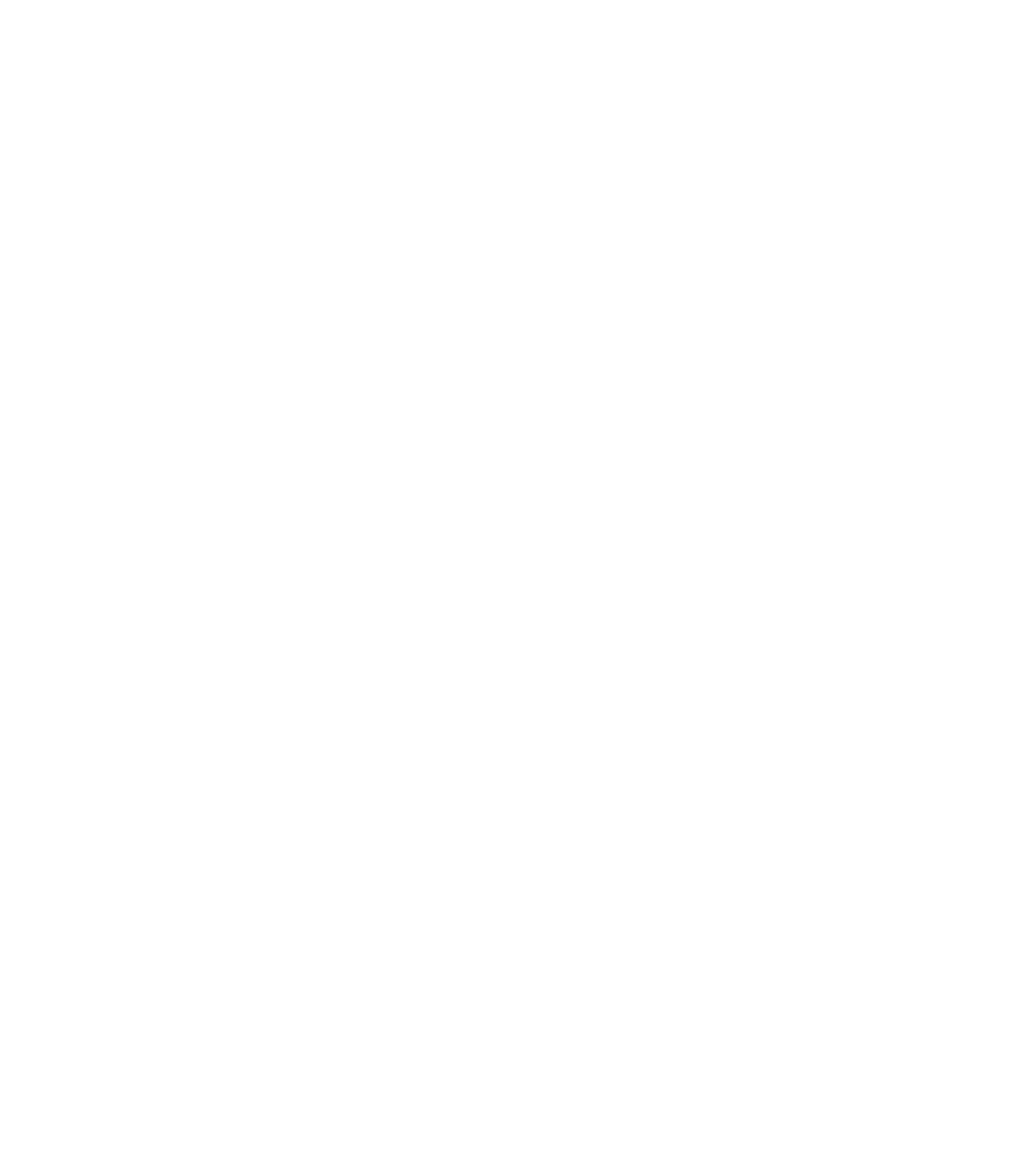
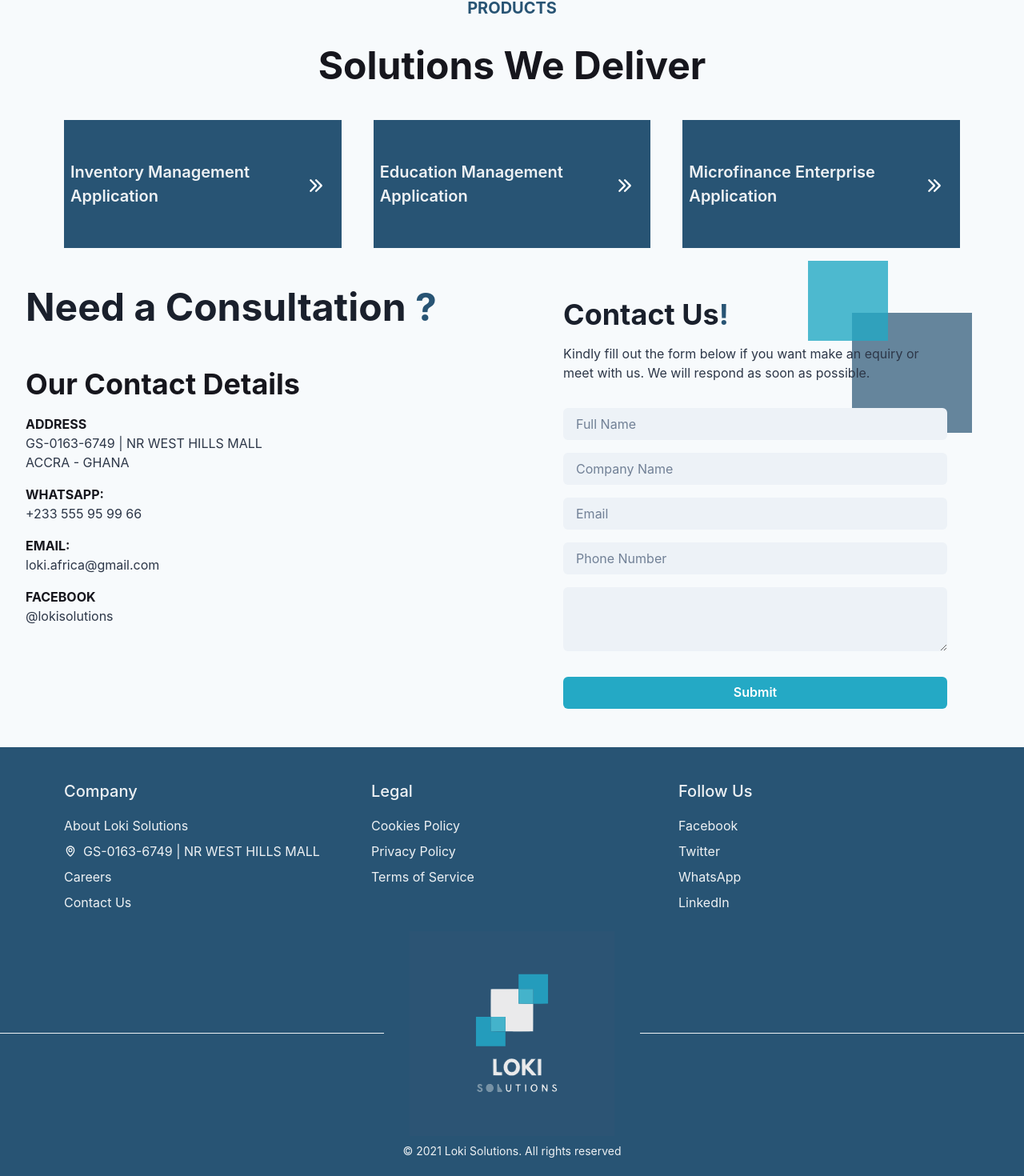
Before and after one commit to mpereannor/lokisolutions, a Next.js app: page / in a window 1280 px wide. Shown: the part 1118-2588 px from the top of the page at 80% size. Before the commit the page ends 1097 px from the top, so only its background shows below. Built offline with nearby package versions, Linux system fonts and the light colour scheme.

Commit message:
feat: implement footer

```diff
--- a/src/components/Feature.js
+++ b/src/components/Feature.js
@@ -7,9 +7,22 @@
   Flex,
   Container,
   Heading,
+  HStack,
+  VStack,
+  Center,
+  Popover,
+  PopoverTrigger,
+  PopoverContent,
+  PopoverHeader,
+  PopoverBody,
+  PopoverFooter,
+  PopoverArrow,
+  PopoverCloseButton,
+  Portal,
 } from "@chakra-ui/react";
+import { ArrowRightIcon } from "@chakra-ui/icons";
 import { FcAssistant, FcDonate, FcInTransit } from "react-icons/fc";
-import { FaCloudMeatball, FaUsersCog, FaNetworkWired } from "react-icons/fa"
+import { FaCloudMeatball, FaUsersCog, FaNetworkWired } from "react-icons/fa";
 
 const Feature = ({ title, text, icon }) => {
   return (
@@ -26,7 +39,9 @@
       >
         {icon}
       </Flex>
-      <Text fontWeight={700} fontSize={"xl"}>{title}</Text>
+      <Text fontWeight={700} fontSize={"xl"}>
+        {title}
+      </Text>
       <Text color={"gray.800"}>{text}</Text>
     </Stack>
   );
@@ -34,11 +49,7 @@
 
 export default function MainFeauture() {
   return (
-    <Box p={4}
-    // bg="#24a9c5"
-    bg="#d7f2f8"
-    // bg="#285474"
-    >
+    <Box p={4} bg="#d7f2f8">
       <Stack spacing={4} as={Container} maxW={"3xl"} textAlign={"center"}>
         <Text
           fontFamily={"heading"}
@@ -50,32 +61,32 @@
         >
           Services
         </Text>
-        <Heading lineHeight={1.2} fontwWeight={500} fontSize={{base:"3xl", md: "5xl"}}>Explore our Offerings</Heading>
-
+        <Heading
+          lineHeight={1.2}
+          fontwWeight={500}
+          fontSize={{ base: "3xl", md: "5xl" }}
+        >
+          Explore Our Offerings
+        </Heading>
       </Stack>
 
       <SimpleGrid columns={{ base: 1, md: 3 }} spacing={10} mt={6}>
         <Feature
-          icon={<Icon as={FaCloudMeatball} color={'#285474'}
-          w={10} h={10} />}
+          icon={<Icon as={FaCloudMeatball} color={"#285474"} w={10} h={10} />}
           title={"Software Development"}
           text={
             "we deliver scalable and reliable software solutions for any browser, device and operating system. Merging our perspectives from other fields with the latest and tested IT tools, we are able to deliver custom solutions and products that perfectly fit the needs of our clients"
           }
         />
         <Feature
-          icon={<Icon as={FaUsersCog}
-          color={'#285474'}
-          w={10} h={10} />}
+          icon={<Icon as={FaUsersCog} color={"#285474"} w={10} h={10} />}
           title={"UX/UI Design"}
           text={
             "we combine the latest UI/UX trends with our clients' individual goals and needs to deliver beautiful designs that helps businesses grow"
           }
         />
         <Feature
-          icon={<Icon as={ FaNetworkWired }
-          color={'#285474'}
-           w={10} h={10} />}
+          icon={<Icon as={FaNetworkWired} color={"#285474"} w={10} h={10} />}
           title={"Consulting"}
           text={
             "Our engineers and designers Our experts can help to develop and implement an effective software development strategy, assist in smooth digital transformation and system integration as well as advise on improvements to your digital customer experience"
@@ -85,3 +96,75 @@
     </Box>
   );
 }
+
+const features = [
+  {
+    id: 1,
+    title: "Inventory Management Application",
+    desc: "Inventory management software that makes trakcing stock accurately",
+  },
+  {
+    id: 2,
+    title: "Education Management Application",
+    desc: "All-in-One information management system for your K12 school",
+  },
+  {
+    id: 3,
+    title: "Microfinance Enterprise Application",
+    desc: "Simple to use app to manage your Susu(micro-finance) business",
+  },
+];
+
+export function ProductFeature() {
+  return (
+    <Box p={4}>
+      <Stack spacing={4} as={Container} maxW={"3xl"} textAlign={"center"}>
+        <Text
+          fontFamily={"heading"}
+          fontWeight={700}
+          textTransform={"uppercase"}
+          mb={3}
+          fontSize={"xl"}
+          color={"#285474"}
+        >
+          Products
+        </Text>
+        <Heading
+          lineHeight={1.2}
+          fontwWeight={500}
+          fontSize={{ base: "3xl", md: "5xl" }}
+        >
+          Solutions We Deliver
+        </Heading>
+      </Stack>
+
+      <Container maxW={"6xl"} mt={10}>
+        <SimpleGrid columns={{ base: 1, md: 2, lg: 3 }} spacing={10}>
+          {features.map((feature) => (
+            <HStack key={feature.id} align={"top"}>
+              <Center p={"2"} h={{ base: "20", md: "40" }} bg={"#285474"}>
+                <Text color={"whiteAlpha.900"} fontSize={"xl"} fontWeight={600}>
+                  {feature.title}
+                </Text>
+                <Box p={"4"} _hover={{ cursor: "pointer" }}>
+                  <Popover>
+                    <PopoverTrigger>
+                      <ArrowRightIcon color={"white"} />
+                    </PopoverTrigger>
+                    <Portal>
+                      <PopoverContent bg={"gray.50"} h={"40"}>
+                        <PopoverBody>
+                          <Text color={"gray.600"}>{feature.desc}</Text>
+                        </PopoverBody>
+                      </PopoverContent>
+                    </Portal>
+                  </Popover>
+                </Box>
+              </Center>
+            </HStack>
+          ))}
+        </SimpleGrid>
+      </Container>
+    </Box>
+  );
+}
--- a/src/components/Footer.js
+++ b/src/components/Footer.js
@@ -1,3 +1,90 @@
-import { Flex } from '@chakra-ui/react'
+import {
+  Box,
+  Container,
+  Link,
+  SimpleGrid,
+  Stack,
+  Text,
+  Flex,
+  Tag,
+  useColorModeValue,
+  HStack,
+} from "@chakra-ui/react";
+import { LogoIcon } from "./elements/Icon";
+import { BiMap } from "react-icons/bi";
 
-export const Footer = (props) => <Flex as="footer" py="8rem" {...props} />
+const ListHeader = ({ children }) => {
+  return (
+    <Text fontWeight={"500"} fontSize={"xl"} mb={2}>
+      {children}
+    </Text>
+  );
+};
+
+export default function Footer() {
+  return (
+    <Box bg={"#285474"} color={"whiteAlpha.900"}>
+      <Container as={Stack} maxW={"6xl"}
+       pt={10}
+       >
+        <SimpleGrid columns={{ base: 1, sm: 2, md: 3 }} spacing={8}>
+          <Stack align={"flex-start"}>
+            <ListHeader>Company</ListHeader>
+              <Link href={"#"}>About Loki Solutions</Link>
+            <HStack>
+              <BiMap position="left" />
+            <Link href={"#"}>GS-0163-6749 | NR WEST HILLS MALL</Link>
+            </HStack>
+            <Link href={"#"}>Careers</Link>
+            <Link href={"#"}>Contact Us</Link>
+          </Stack>
+          <Stack align={"flex-start"}>
+            <ListHeader>Legal</ListHeader>
+            <Link href={"#"}>Cookies Policy</Link>
+            <Link href={"#"}>Privacy Policy</Link>
+            <Link href={"#"}>Terms of Service</Link>
+          </Stack>
+          <Stack align={"flex-start"}>
+            <ListHeader>Follow Us</ListHeader>
+            <Link href={"#"}>Facebook</Link>
+            <Link href={"#"}>Twitter</Link>
+            <Link href={"#"}>WhatsApp</Link>
+            <Link href={"#"}>LinkedIn</Link>
+          </Stack>
+        </SimpleGrid>
+      </Container>
+      <Box
+      py={6}
+      >
+        <Flex
+          align={"center"}
+          _before={{
+            content: '""',
+            borderBottom: "1px solid",
+            borderColor: "whiteAlpha.900",
+            flexGrow: 1,
+            mr: 8,
+          }}
+          _after={{
+            content: '""',
+            borderBottom: "1px solid",
+            borderColor: "whiteAlpha.900",
+            flexGrow: 1,
+            ml: 8,
+          }}
+        >
+          <LogoIcon boxSize={{
+              base: "40%",
+              sm: "30%",
+              md: "20%"
+          }} />
+        </Flex>
+        <Text
+         pt={2}
+          fontSize={"sm"} textAlign={"center"}>
+          © 2021 Loki Solutions. All rights reserved
+        </Text>
+      </Box>
+    </Box>
+  );
+}
--- /dev/null
+++ b/src/components/Form.js
@@ -0,0 +1,172 @@
+import {
+  Box,
+  Flex,
+  Stack,
+  Heading,
+  Text,
+  Container,
+  Input,
+  Button,
+  SimpleGrid,
+  Avatar,
+  AvatarGroup,
+  useBreakpointValue,
+  IconProps,
+  Icon,
+  Textarea,
+} from "@chakra-ui/react";
+
+import { BackgroundLogoIcon } from "./elements/Icon";
+
+export function ContactForm() {
+  return (
+    <Box
+      position={"relative"}
+      bgImage="url('/loki_logo.svg')"
+      bgPosition={{
+        base: "top right",
+        md: "top right",
+        lg: "top right",
+      }}
+      // "bottom left"
+      bgRepeat="no-repeat"
+    >
+      <Container
+        p={{ base: 4, sm: 6, md: 8 }}
+        as={SimpleGrid}
+        maxW={"7xl"}
+        columns={{ base: 1, md: 2 }}
+        spacing={{ base: 10, lg: 24 }}
+      >
+        <Stack spacing={{ base: 10, md: 12 }}>
+          <Heading
+            color={"gray.800"}
+            lineHeight={1.1}
+            fontSize={{ base: "3xl", sm: "4xl", md: "5xl" }}
+          >
+            Need a Consultation{" "}
+            <Text as={"span"} bg="#285474" bgClip="text">
+              ?
+            </Text>{" "}
+          </Heading>
+          <Stack spacing={4} align={"left"}>
+            <Box>
+              <Heading>Our Contact Details</Heading>
+            </Box>
+            <Box textTransform="uppercase">
+              <Text fontWeight="bold">ADDRESS</Text>
+              <Text color={"gray.700"}>GS-0163-6749 | NR WEST HILLS MALL</Text>
+              <Text color={"gray.700"}>Accra - Ghana</Text>
+            </Box>
+            <Box>
+              <Text fontWeight="bold">WHATSAPP:</Text>
+              <Text color={"gray.700"}>+233 555 95 99 66</Text>
+            </Box>
+            <Box>
+              <Text fontWeight="bold">EMAIL:</Text>
+              <Text color={"gray.700"}>loki.africa@gmail.com</Text>
+            </Box>
+            <Box>
+              <Text fontWeight="bold">FACEBOOK</Text>
+              <Text color={"gray.700"}>@lokisolutions</Text>
+            </Box>
+          </Stack>
+        </Stack>
+        <Stack
+          // bg={"gray.50"}
+          rounded={"sm"}
+          p={{
+            md: 4,
+          }}
+          spacing={{ base: 8 }}
+          maxW={{ lg: "lg" }}
+        >
+          <Stack spacing={4}>
+            <Heading
+              color={"gray.800"}
+              lineHeight={1.1}
+              fontSize={{
+                base: "3xl",
+                sm: "3xl",
+                md: "4xl",
+              }}
+            >
+              Contact Us
+              <Text as={"span"} bg="#285474" bgClip="text">
+                !
+              </Text>
+            </Heading>
+            <Text color={"gray.700"} fontSize={{ base: "sm", sm: "md" }}>
+              Kindly fill out the form below if you want make an equiry or meet
+              with us. We will respond as soon as possible.
+            </Text>
+          </Stack>
+          <Box as={"form"} mt={10}>
+            <Stack spacing={4}>
+              <Input
+                placeholder="Full Name"
+                bg={"gray.100"}
+                border={0}
+                color={"gray.500"}
+                _placeholder={{
+                  color: "gray.500",
+                }}
+              />
+              <Input
+                placeholder="Company Name"
+                bg={"gray.100"}
+                border={0}
+                color={"gray.500"}
+                _placeholder={{
+                  color: "gray.500",
+                }}
+              />
+              <Input
+                placeholder="Email"
+                bg={"gray.100"}
+                border={0}
+                color={"gray.500"}
+                _placeholder={{
+                  color: "gray.500",
+                }}
+              />
+              <Input
+                placeholder="Phone Number"
+                bg={"gray.100"}
+                border={0}
+                color={"gray.500"}
+                _placeholder={{
+                  color: "gray.500",
+                }}
+              />
+              <Textarea
+                placeholer="How can we help you
+                "
+                color={"gray.500"}
+                bg={"gray.100"}
+                border={0}
+                //fix: placeholder should display
+                _placeholder={{
+                  color: "green",
+                }}
+              />
+            </Stack>
+            <Button
+              fontFamily={"heading"}
+              mt={8}
+              w={"full"}
+              bg="#24a9c5"
+              color={"white"}
+              _hover={{
+                boxShadow: "xl",
+              }}
+            >
+              Submit
+            </Button>
+          </Box>
+          form
+        </Stack>
+      </Container>
+    </Box>
+  );
+}
--- a/src/components/Header.js
+++ b/src/components/Header.js
@@ -275,7 +275,7 @@
     label: "Products",
     children: [
       {
-        label: "Inventory MangamentJob Board",
+        label: "Inventory Managament",
         subLabel: "Inventory management software that makes trakcing stock accurately",
         href: "#",
       },
@@ -286,7 +286,7 @@
       },
       {
         label: "Susu Management System",
-        subLabel: "Simple to use app to manage your Sus(micro-finance) business",
+        subLabel: "Simple to use app to manage your Susu(micro-finance) business",
         href: "#",
       },
     ],
--- a/src/pages/index.js
+++ b/src/pages/index.js
@@ -2,15 +2,20 @@
 import { Container } from "../components/Container";
 import { Main } from "../components/Main";
 import { CTA } from "../components/CTA";
-import { Footer } from "../components/Footer";
+import Footer  from "../components/Footer";
 import Header from "../components/Header";
 import MainFeauture from "../components/Feature";
+import { ProductFeature } from "../components/Feature";
+import { ContactForm } from "../components/Form";
 
 const Index = () => (
   <Container>
     <Header />
     <CTA />
     <MainFeauture/>
+    <ProductFeature/>
+    <ContactForm/>
+    <Footer/>
   </Container>
 );
 
```
Also changed, not shown: src/components/elements/Icon.js (+24 -0 lines), public/loki_logo.svg (added), src/assets/loki_logo.svg (added).
